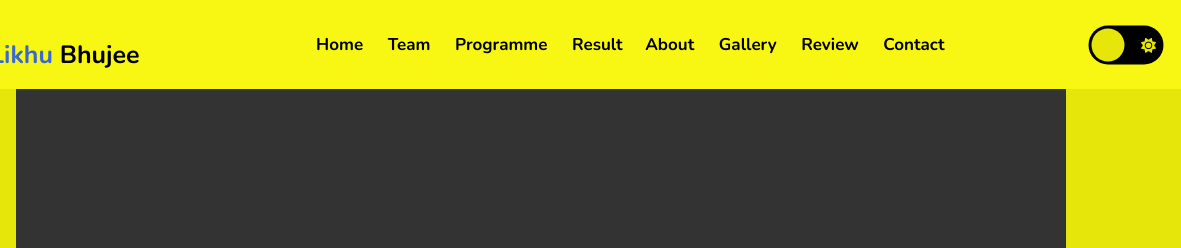
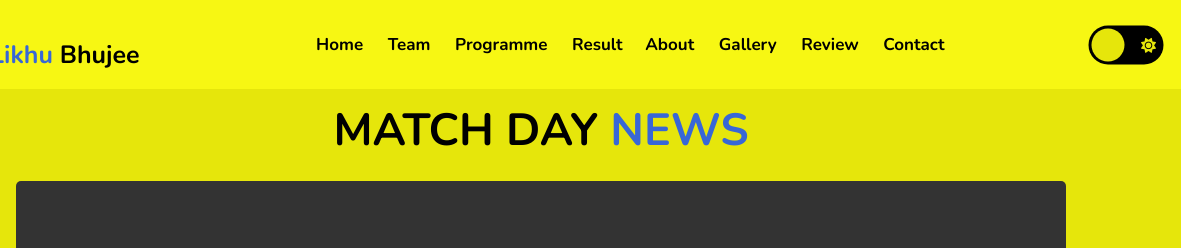
Before and after one commit to likhubhujee/lbryc, a plain HTML site: page index.html in a window 1280 px wide. Shown: the top 248 px of the page, 99-1280 px from the left. Drawn offline with nearby package versions, Linux system fonts and the light colour scheme.

Commit message:
commit update

```diff
--- a/index.html
+++ b/index.html
@@ -41,6 +41,9 @@
 
 
     <section class="home" id="home">
+        <div class="content">
+            <h3>match day <span> news</span></h3>
+        </div>
         <div class="container">
 
             <div class="content">
--- a/style.css
+++ b/style.css
@@ -850,6 +850,7 @@ body.dark .footer .box-container .box a{
   flex-wrap:wrap ;
   padding: 20px 7%;
   background-color: #333;
+  border-radius: .5rem;
   min-height: 100vh;
   gap: 15px;
   padding-bottom: 80px;
```
Also changed, not shown: img/Soccer (2).gif (added). Lines whose indentation alone changed are shown as unchanged.
